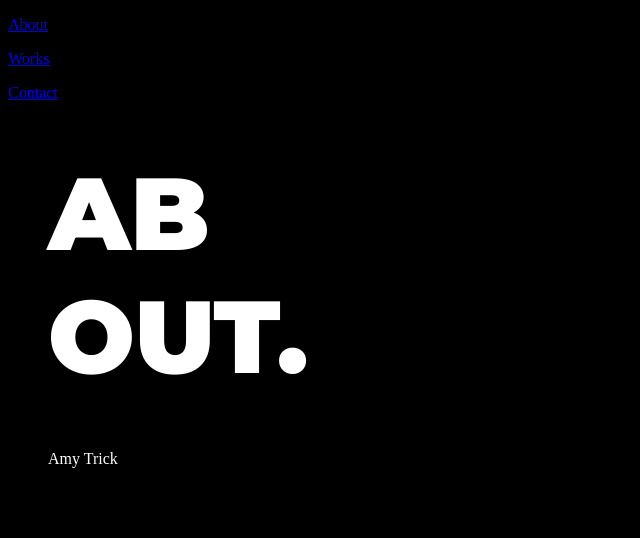
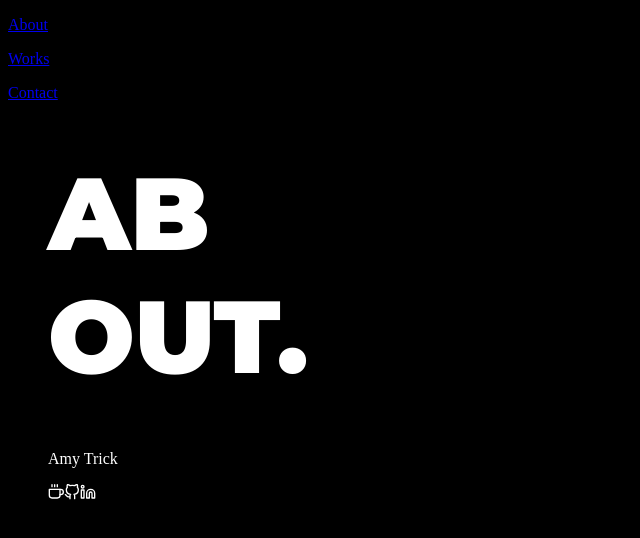
Before and after one commit to amytrick/personal-site-react, a React (Create React App) app: page /about in a window 1280 px wide. Shown: the top 538 px of the page, without its empty margins (0-640 px from the left). Built offline with nearby package versions, Linux system fonts and the light colour scheme.

Commit message:
Adding react icons

```diff
--- a/package.json
+++ b/package.json
@@ -12,6 +12,7 @@
     "react": "17.0.1",
     "react-bootstrap": "1.4.3",
     "react-dom": "17.0.1",
+    "react-icons": "4.1.0",
     "react-router-dom": "5.2.0",
     "react-scripts": "4.0.0"
   },
--- a/src/about.js
+++ b/src/about.js
@@ -1,3 +1,5 @@
+import { FiCoffee, FiGithub, FiLinkedin } from "react-icons/fi";
+
 export default function About() {
   return (
     <ul>
@@ -6,6 +8,11 @@ export default function About() {
         <p>OUT.</p>
       </h1>
       <p>Amy Trick</p>
+      <p>
+        <FiCoffee />
+        <FiGithub />
+        <FiLinkedin />
+      </p>
     </ul>
   );
 }
```
